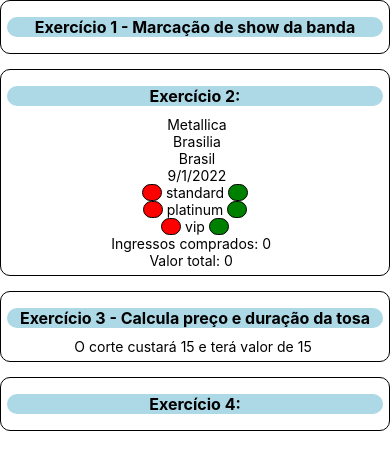
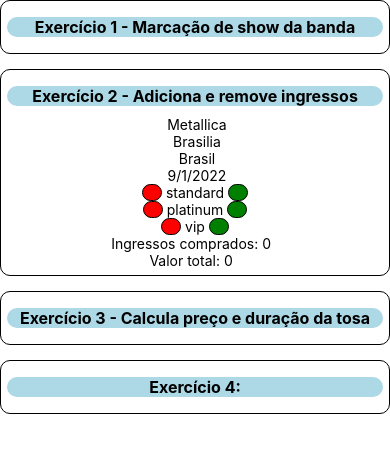
Before and after one commit to thiagomedinacc/letscodeRNLista1, a React Native app: screen / in a window 390 px wide. Shown: the top 470 px of the page. Built offline with nearby package versions, Linux system fonts and the light colour scheme.

Commit message:
Resolve bug no exercicio 2

```diff
--- a/App.tsx
+++ b/App.tsx
@@ -11,7 +11,7 @@ export default function App() {
 
       </View>
       <View style = {styles.exercicio}>
-        <Text style= {styles.titulo}> Exercício 2: </Text>
+        <Text style= {styles.titulo}> Exercício 2 - Adiciona e remove ingressos </Text>
         <ConcertCard
           bandName='Metallica'
           city='Brasilia'
@@ -23,7 +23,6 @@ export default function App() {
 
       <View style = {styles.exercicio}>
         <Text style = {styles.titulo}> Exercício 3 - Calcula preço e duração da tosa </Text>
-        <PetClipping porte='pequeno' />
       </View>
 
       <View style = {styles.exercicio}>
--- a/components/ConcertCard/index.tsx
+++ b/components/ConcertCard/index.tsx
@@ -64,8 +64,8 @@ export default function ConcertCard(props: ConcertCardProps) {
             <Text> {props.country}</Text>
             <Text> {props.date.toLocaleDateString()}</Text>
 
-            {props.tickets.map((ticket, key)=> (
-                <View style={{ flexDirection: 'row' }} >
+            {props.tickets.map((ticket, index)=> (
+                <View key={index} style={{ flexDirection: 'row' }} >
                     <TouchableOpacity onPress={ () => handleRemoveIngresso(ticket)} style={styles.botaoRemove}>
                     </TouchableOpacity>
                     <Text > {ticket.type} </Text>
```
